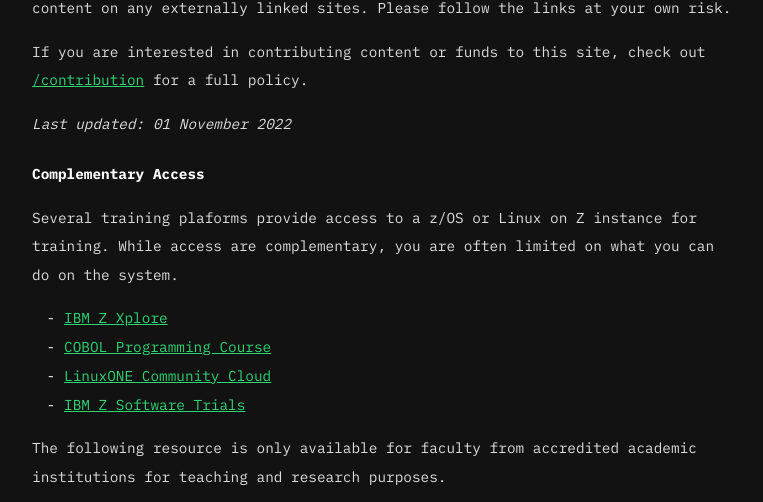
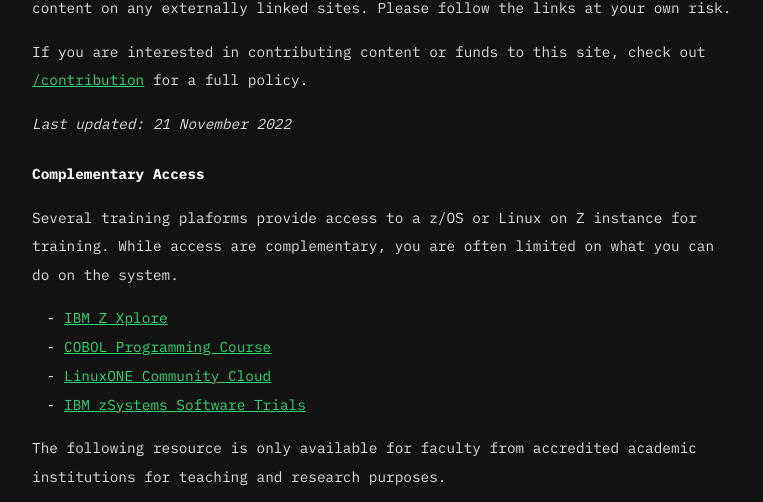
Before and after one commit to tanto259/securitypuppy, a Jekyll site: the page built from pages/access.md, in a window 1280 px wide. Shown: the part 240-742 px from the top of the page, without its empty margins (258-1021 px from the left). Built offline with Jekyll 4.4.1, drawn with Linux system fonts in a browser that asks for light colours.

Commit message:
Update links to Z Trial

```diff
--- a/pages/access.md
+++ b/pages/access.md
@@ -14,7 +14,7 @@
 
 If you are interested in contributing content or funds to this site, check out [/contribution]({{ '/contribution' | absolute_url }}) for a full policy.
 
-*Last updated: 01 November 2022*
+*Last updated: 21 November 2022*
 
 ### Complementary Access
 
@@ -23,7 +23,7 @@
 - [IBM Z Xplore](https://www.ibm.com/community/z/talent/get-started/){:target="_blank"}{:rel="noopener noreferrer"}
 - [COBOL Programming Course](https://github.com/openmainframeproject/cobol-programming-course){:target="_blank"}{:rel="noopener noreferrer"}
 - [LinuxONE Community Cloud](https://developer.ibm.com/articles/get-started-with-ibm-linuxone/){:target="_blank"}{:rel="noopener noreferrer"}
-- [IBM Z Software Trials](https://www.ibm.com/it-infrastructure/z/software-trials){:target="_blank"}{:rel="noopener noreferrer"}
+- [IBM zSystems Software Trials](https://www.ibm.com/z/trials){:target="_blank"}{:rel="noopener noreferrer"}
 
 The following resource is only available for faculty from accredited academic institutions for teaching and research purposes.
 
```
Also changed, not shown: other parts of pages/access.md (+1 -1 lines), pages/training.md (+3 -2 lines).
